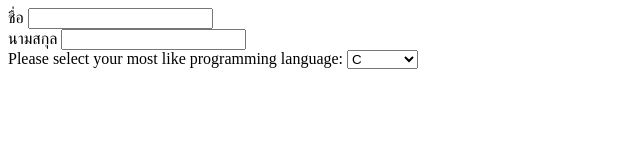
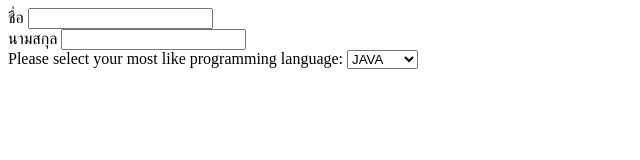
Before and after one commit to sweetthum/Sweetthum.github.io, a plain HTML site: page test_form2.html in a window 1280 px wide. Shown: the full height of the page, 0-640 px from the left. Drawn offline with Linux system fonts and the light colour scheme.

Commit message:
Update test_form2.html

```diff
--- a/test_form2.html
+++ b/test_form2.html
@@ -19,7 +19,7 @@
             <option value="C">C</option>
             <option value="C++">C++</option>
             <option value="C#">C#</option>
-            <option value="JAVA">JAVA</option>
+            <option value="JAVA" selected>JAVA</option>
             <option value="VB.NET">VB.NET</option>
             <option value="PHP">PHP</option>
             <option value="Python">Python</option>
```
